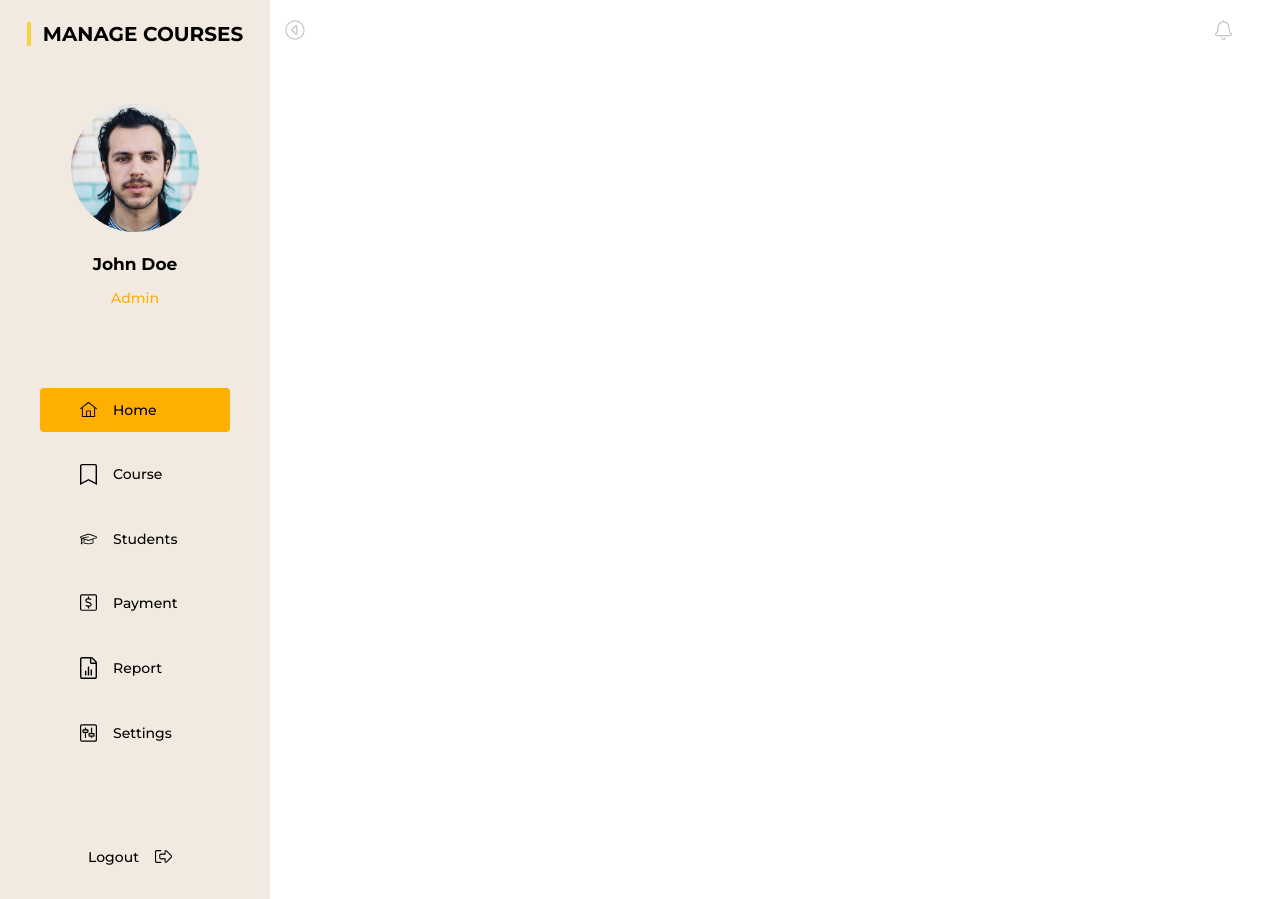
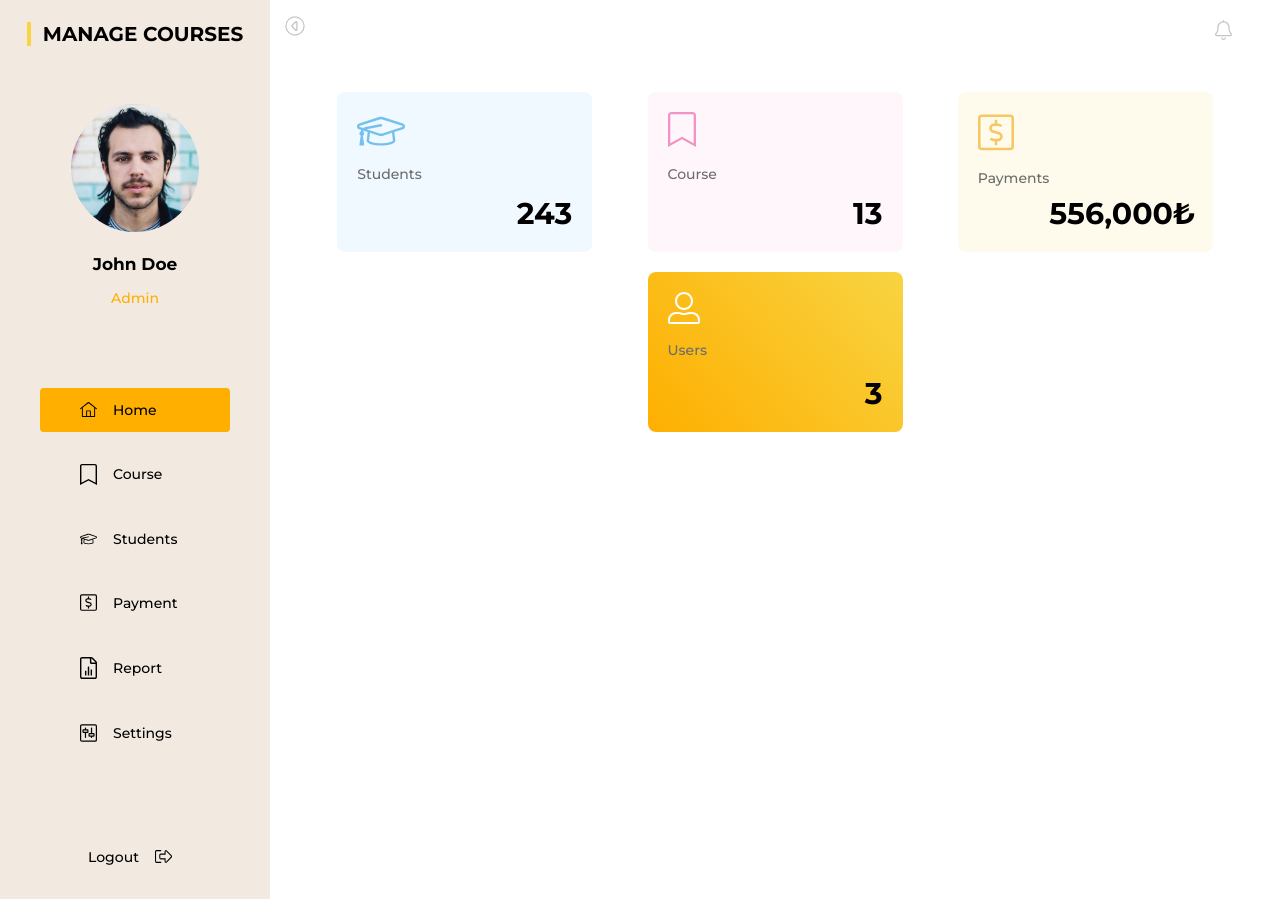
Before and after one commit to zorro-ftw/course-catalog, a Next.js app: page /dashboard in a window 1280 px wide. Built offline with nearby package versions, Linux system fonts and the light colour scheme.

Commit message:
feat: sidebar and dashboard page

```diff
--- a/app/(shared_layout)/dashboard/page.js
+++ b/app/(shared_layout)/dashboard/page.js
@@ -1,7 +1,44 @@
+import InfoCard from "@/app/_components/InfoCard/InfoCard";
+
 export default function DashBoard() {
+  const cards = [
+    {
+      icon: "graduation-cap",
+      title: "Students",
+      amount: "243",
+      iconClasses: "w-12 h-9 text-cc-blue-200",
+      cardBg: "bg-cc-blue-300",
+    },
+    {
+      icon: "bookmark",
+      title: "Course",
+      amount: "13",
+      iconClasses: "w-7 h-9 text-cc-pink-100",
+      cardBg: "bg-cc-pink-200",
+    },
+    {
+      icon: "usd-square",
+      title: "Payments",
+      amount: "556,000₺",
+      iconClasses: "w-9 h-10 text-cc-orange-300",
+      cardBg: "bg-cc-orange-400",
+    },
+    {
+      icon: "person",
+      title: "Users",
+      amount: "3",
+      iconClasses: "w-8 h-8 text-white",
+      cardBg: "bg-grad-49 from-cc-orange-200 to-cc-orange-100",
+    },
+  ];
+
+  const cardsDisplay = cards.map((c) => <InfoCard key={c} payload={c} />);
+
   return (
     <>
-      <div className="w-full"></div>
+      <div className="w-full px-4 md:px-8 flex flex-row flex-wrap justify-evenly mt-8 gap-5">
+        {cardsDisplay}
+      </div>
     </>
   );
 }
--- a/app/(shared_layout)/layout.js
+++ b/app/(shared_layout)/layout.js
@@ -9,7 +9,7 @@ export default function SidebarLayout({ children }) {
   const [isMinified, setMinify] = useState(false);
   const [arrowDimension, setArrowDimension] = useState(20);
 
-  function handleMinify() {
+  function toggleMinify() {
     setMinify(!isMinified);
   }
 
@@ -21,16 +21,16 @@ export default function SidebarLayout({ children }) {
     }
   }
   return (
-    <main className="flex flex-row py-0 h-fit w-full overflow-x-hidden">
+    <main className="flex flex-row py-0 h-fit min-h-screen w-full overflow-x-hidden">
       {/* Sidebar */}
       <section
         className={`flex flex-col w-full max-w-[270px] min-w-[270px] items-center py-5 bg-cc-pink-300 ${
-          isMinified ? "absolute -left-[270px]" : "left-0"
+          isMinified ? "-ml-[270px]" : "ml-0"
         } transition-all`}
       >
         <div
           className={`relative -right-40 ${
-            arrowDimension === 20 ? "top-5  -mt-5" : "top-6 -mt-6"
+            arrowDimension === 20 ? "top-4  -mt-5" : "top-5 -mt-6"
           }`}
         >
           <Image
@@ -42,7 +42,7 @@ export default function SidebarLayout({ children }) {
             width={arrowDimension}
             height={arrowDimension}
             alt={isMinified ? "arrow-right" : "arrow-left"}
-            onClick={handleMinify}
+            onClick={toggleMinify}
             onMouseEnter={handleArrowHover}
             onMouseLeave={handleArrowHover}
             className="cursor-pointer"
@@ -61,12 +61,13 @@ export default function SidebarLayout({ children }) {
 
       {/* Main view */}
       <section className="w-full">
-        <div className=" w-full h-[60px] flex justify-end pl-8 pr-12 cursor-pointer">
+        <div className=" w-full h-[60px] flex justify-end pl-8 pr-12">
           <Image
             src="/assets/icons/bell.svg"
             width={17}
             height={20}
             alt="bell"
+            className="cursor-pointer"
           />
         </div>
         {children}
--- /dev/null
+++ b/app/_assets/bookmark.icon.js
@@ -0,0 +1,23 @@
+export default function BookmarkIcon({ additionalClasses }) {
+  return (
+    <div className={`${additionalClasses}`}>
+      <svg
+        xmlns="http://www.w3.org/2000/svg"
+        fill="currentColor"
+        viewBox="0 0 12 15"
+      >
+        <g clip-path="url(#a)">
+          <path
+            fill="currentColor"
+            d="M1.5 0h9c.828 0 1.5.63 1.5 1.406V15l-6-3.281L0 15V1.406C0 .63.672 0 1.5 0ZM1 13.368l5-2.735 5 2.735V1.406c0-.258-.224-.468-.5-.468h-9c-.276 0-.5.21-.5.468v11.962Z"
+          />
+        </g>
+        <defs>
+          <clipPath id="a">
+            <path fill="#fff" d="M12 0H0v15h12z" />
+          </clipPath>
+        </defs>
+      </svg>
+    </div>
+  );
+}
--- /dev/null
+++ b/app/_assets/graduation-cap.icon.js
@@ -0,0 +1,12 @@
+export default function GradCapIcon({ additionalClasses }) {
+  return (
+    <div className={`${additionalClasses}`}>
+      <svg xmlns="http://www.w3.org/2000/svg" fill="none" viewBox="0 0 20 16">
+        <path
+          fill="currentColor"
+          d="m19.13 4.812-8.281-2.677a2.74 2.74 0 0 0-1.697 0L.87 4.812C.342 4.983 0 5.45 0 6c0 .55.342 1.017.87 1.188l.928.3c-.103.193-.179.4-.229.619A.994.994 0 0 0 1 9c0 .398.237.735.573.896l-.564 3.496c-.05.312.122.608.354.608h1.274c.232 0 .405-.296.354-.608l-.564-3.496A.994.994 0 0 0 3 9a.982.982 0 0 0-.42-.793c.047-.145.12-.277.206-.4l1.67.54L4 12c0 1.105 2.686 2 6 2s6-.895 6-2l-.457-3.653 3.587-1.16c.528-.17.87-.636.87-1.187 0-.55-.342-1.017-.87-1.188Zm-4.146 7.121C14.648 12.287 12.939 13 10 13s-4.647-.713-4.984-1.067l.41-3.273 3.726 1.205c.08.026.803.288 1.697 0l3.726-1.205.409 3.273Zm3.837-5.696L10.54 8.914a1.743 1.743 0 0 1-1.08 0L3.97 7.14l6.122-1.148a.5.5 0 1 0-.184-.982L3.54 6.202a2.48 2.48 0 0 0-1.034.464l-1.328-.43a.246.246 0 0 1 0-.473L9.46 3.086a1.75 1.75 0 0 1 1.08 0l8.28 2.677c.232.075.248.394.001.474Z"
+        />
+      </svg>
+    </div>
+  );
+}
--- /dev/null
+++ b/app/_assets/person.icon.js
@@ -0,0 +1,12 @@
+export default function PersonIcon({ additionalClasses }) {
+  return (
+    <div className={`${additionalClasses}`}>
+      <svg xmlns="http://www.w3.org/2000/svg" fill="none" viewBox="0 0 34 34">
+        <path
+          d="M17 2.125a7.442 7.442 0 0 1 7.438 7.438A7.442 7.442 0 0 1 17 17a7.442 7.442 0 0 1-7.438-7.438A7.442 7.442 0 0 1 17 2.125Zm8.5 21.25a6.385 6.385 0 0 1 6.375 6.375v2.125H2.125V29.75A6.385 6.385 0 0 1 8.5 23.375c5.645 0 4.47 1.063 8.5 1.063 4.044 0 2.849-1.063 8.5-1.063ZM17 0c-5.28 0-9.563 4.283-9.563 9.563 0 5.279 4.284 9.562 9.563 9.562 5.28 0 9.563-4.283 9.563-9.563C26.563 4.284 22.279 0 17 0Zm8.5 21.25c-6.136 0-4.715 1.063-8.5 1.063-3.772 0-2.37-1.063-8.5-1.063a8.5 8.5 0 0 0-8.5 8.5v2.125C0 33.05.95 34 2.125 34h29.75C33.05 34 34 33.05 34 31.875V29.75a8.5 8.5 0 0 0-8.5-8.5Z"
+          fill="currentColor"
+        />
+      </svg>
+    </div>
+  );
+}
--- /dev/null
+++ b/app/_assets/usd-square.icon.js
@@ -0,0 +1,12 @@
+export default function USDSquareIcon({ additionalClasses }) {
+  return (
+    <div className={`${additionalClasses}`}>
+      <svg xmlns="http://www.w3.org/2000/svg" fill="none" viewBox="0 0 15 17">
+        <path
+          fill="currentColor"
+          d="m8.85 8.324-2.411-.67a.933.933 0 0 1-.69-.887c0-.508.428-.923.954-.923H8.21c.375 0 .733.12 1.024.335.108.08.255.067.349-.026l.378-.382a.265.265 0 0 0-.027-.399 2.777 2.777 0 0 0-1.728-.594h-.17V3.45a.268.268 0 0 0-.268-.266h-.536a.268.268 0 0 0-.268.266v1.328h-.26c-1.116 0-2.027.89-2.027 1.985 0 .884.606 1.667 1.47 1.91l2.411.67c.405.113.69.478.69.887 0 .508-.429.923-.954.923H6.787a1.72 1.72 0 0 1-1.025-.335.267.267 0 0 0-.348.026l-.378.382a.265.265 0 0 0 .027.398 2.777 2.777 0 0 0 1.727.595h.174v1.328c0 .146.12.265.268.265h.536c.147 0 .268-.119.268-.265v-1.328h.26c1.116 0 2.027-.89 2.027-1.986a2.004 2.004 0 0 0-1.474-1.909Zm4.543-7.261H1.607A1.6 1.6 0 0 0 0 2.655v11.688a1.6 1.6 0 0 0 1.607 1.594h11.786A1.6 1.6 0 0 0 15 14.344V2.656a1.6 1.6 0 0 0-1.607-1.594Zm.536 13.28a.535.535 0 0 1-.536.532H1.607a.535.535 0 0 1-.536-.531V2.656c0-.292.242-.531.536-.531h11.786c.294 0 .536.24.536.531v11.688Z"
+        />
+      </svg>
+    </div>
+  );
+}
--- /dev/null
+++ b/app/_components/InfoCard/InfoCard.js
@@ -0,0 +1,31 @@
+import GradCapIcon from "@/app/_assets/graduation-cap.icon";
+import BookmarkIcon from "@/app/_assets/bookmark.icon";
+import USDSquareIcon from "@/app/_assets/usd-square.icon";
+import PersonIcon from "@/app/_assets/person.icon";
+
+export default function InfoCard({ payload }) {
+  const iconDecider = {
+    "graduation-cap": (
+      <GradCapIcon additionalClasses={`${payload.iconClasses}`} />
+    ),
+    bookmark: <BookmarkIcon additionalClasses={`${payload.iconClasses}`} />,
+    "usd-square": (
+      <USDSquareIcon additionalClasses={`${payload.iconClasses}`} />
+    ),
+    person: <PersonIcon additionalClasses={`${payload.iconClasses}`} />,
+  };
+
+  return (
+    <div
+      className={`flex flex-row p-5 justify-between w-full h-40 max-w-[255px] ${payload.cardBg} rounded-lg`}
+    >
+      <div className="flex flex-col justify-start gap-4 ">
+        {iconDecider[payload.icon]}
+        <p className="cc-text-14-gr-med">{payload.title}</p>
+      </div>
+      <div className="h-full flex flex-col justify-end cc-text-30-bold">
+        {payload.amount}
+      </div>
+    </div>
+  );
+}
--- a/app/_components/NavList/NavList.js
+++ b/app/_components/NavList/NavList.js
@@ -46,7 +46,7 @@ export default function NavList() {
     <div
       className={`px-10 w-full h-full flex flex-col gap-10 lg:gap-20 justify-between `}
     >
-      <div className="w-full  flex flex-col gap-5">{navLinks}</div>
+      <div className="w-full h-full flex flex-col gap-5">{navLinks}</div>
       <NavButton
         iconURL="/assets/icons/logout.svg"
         text="Logout"
--- a/app/globals.css
+++ b/app/globals.css
@@ -7,6 +7,9 @@
 @layer utilities {
   .cc-text-32-bold {
     @apply text-black font-montserrat text-2xl xs:text-32 font-bold;
+  }
+  .cc-text-30-bold {
+    @apply text-black font-montserrat text-3xl font-bold;
   }
   .cc-text-20-bold {
     @apply text-black font-montserrat text-xl font-bold;
```
Also changed, not shown: public/assets/icons/bookmark.svg, public/assets/icons/graduation-cap.svg.
